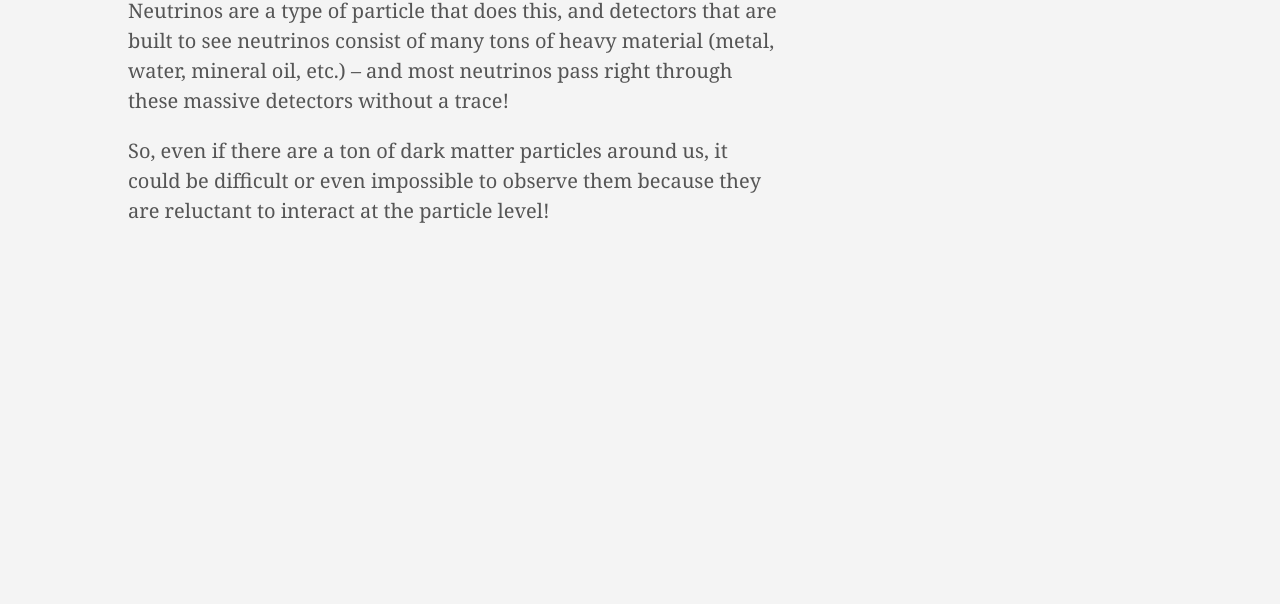
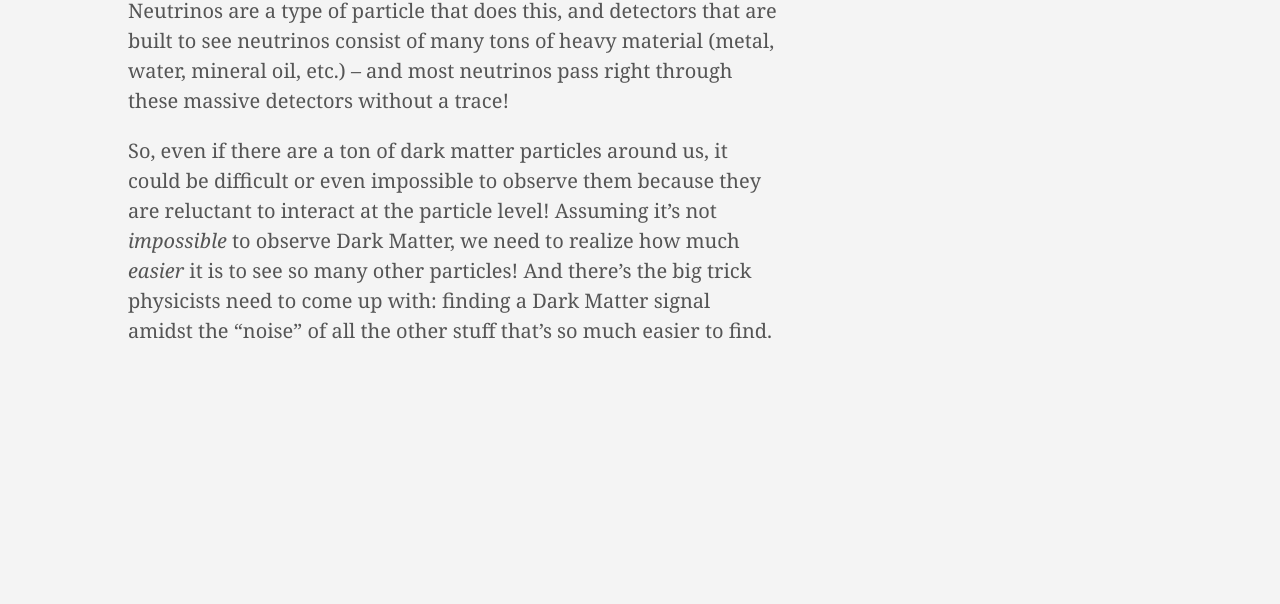
Before and after one commit to perseid28/lanari.fi-www, a plain HTML site: page posts/dark-matter/index.html in a window 1280 px wide. Shown: the part 3775-4379 px from the top of the page. Drawn offline with Linux system fonts and the light colour scheme.

Commit message:
Deploy from Forestry.io

```diff
--- a/posts/dark-matter/index.html
+++ b/posts/dark-matter/index.html
@@ -45,7 +45,7 @@ Do we know Dark Matter exists? For most physicists today the answer is a pretty
 
 <meta itemprop="datePublished" content="2019-06-09T05:00:00&#43;00:00" />
 <meta itemprop="dateModified" content="2019-06-09T05:00:00&#43;00:00" />
-<meta itemprop="wordCount" content="1089">
+<meta itemprop="wordCount" content="1142">
 
 
 
@@ -188,7 +188,7 @@ Do we know Dark Matter exists? For most physicists today the answer is a pretty
 
 <p>The gravitational force is so weak that it&rsquo;s impossible to observe interactions at the particle level. It&rsquo;s #3 that particle physicists are trying to use to finally observe Dark Matter. But things that interact only via the weak nuclear force are <em>very</em> difficult to detect. Neutrinos are a type of particle that does this, and detectors that are built to see neutrinos consist of many tons of heavy material (metal, water, mineral oil, etc.) &ndash; and most neutrinos pass right through these massive detectors without a trace!</p>
 
-<p>So, even if there are a ton of dark matter particles around us, it could be difficult or even impossible to observe them because they are reluctant to interact at the particle level!</p>
+<p>So, even if there are a ton of dark matter particles around us, it could be difficult or even impossible to observe them because they are reluctant to interact at the particle level! Assuming it&rsquo;s not <em>impossible</em> to observe Dark Matter, we need to realize how much <em>easier</em> it is to see so many other particles! And there&rsquo;s the big trick physicists need to come up with: finding a Dark Matter signal amidst the &ldquo;noise&rdquo; of all the other stuff that&rsquo;s so much easier to find.</p>
 <ul class="pa0">
 
 </ul>
```
